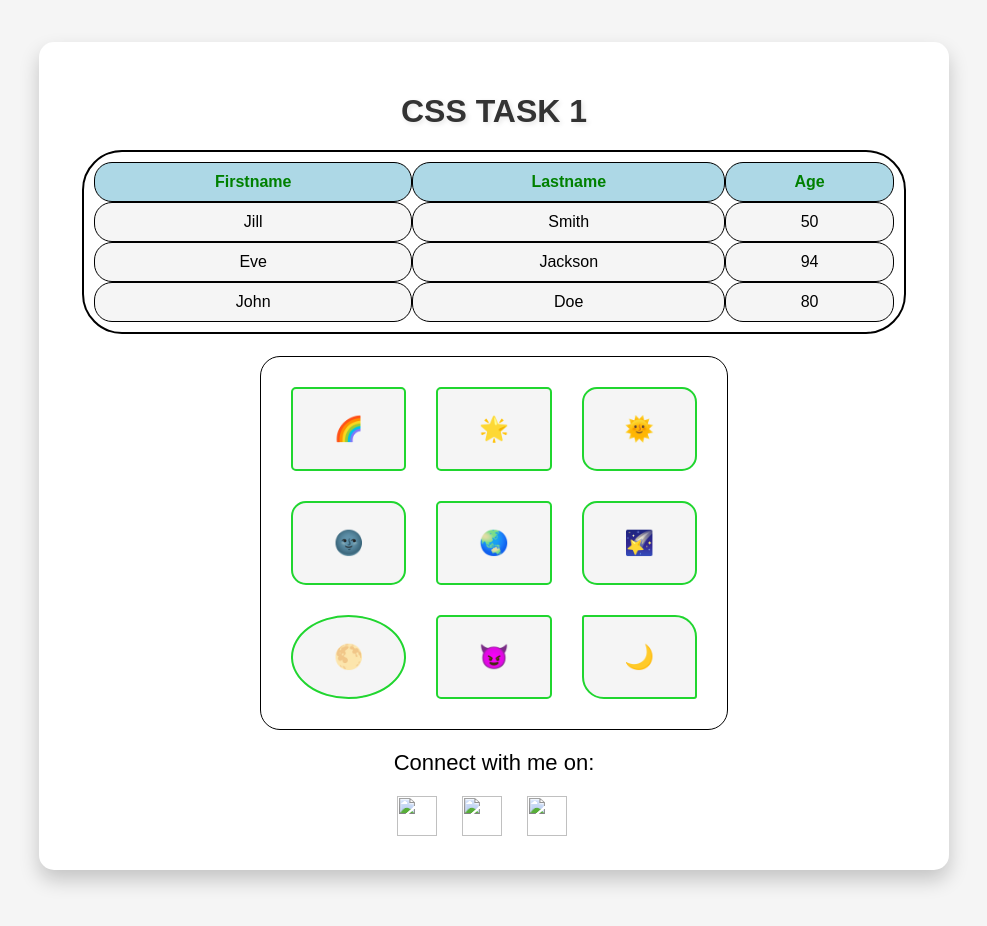
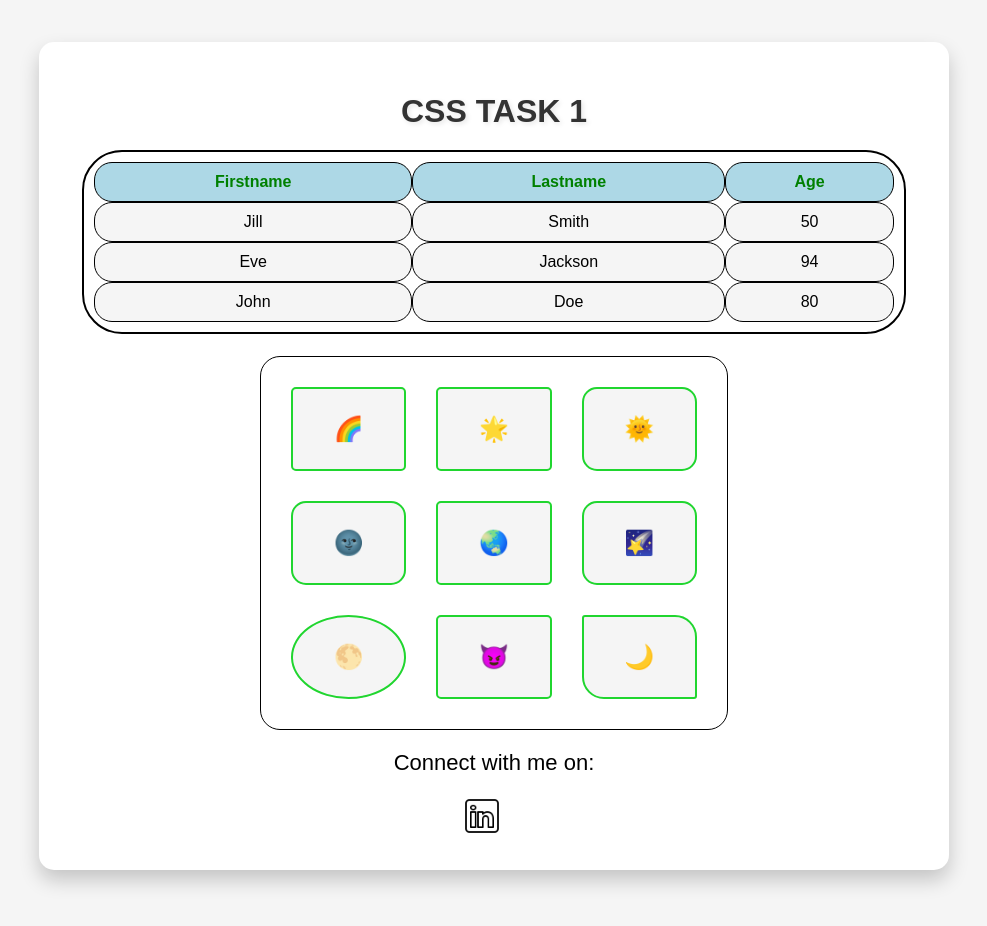
Before and after one commit to Venkata-Rajasekhar/MERN, a plain HTML site: page css_tasks/html/Task_1.html in a window 1280 px wide. Shown: the part 104-1030 px from the top of the page, without its empty margins (146-1133 px from the left). Drawn offline with Linux system fonts and the light colour scheme.

Commit message:
asset fix

```diff
--- a/css_tasks/html/Task_1.html
+++ b/css_tasks/html/Task_1.html
@@ -60,14 +60,8 @@
             </div>
             <p id="h2">Connect with me on:</p>
             <div class="social-icons">
-                <a href="https://www.instagram.com/shrishailpatil000/" target="_blank">
-                    <img src="../Assets/icons8-instagram-50.png"/>
-                </a>
-                <a href="https://twitter.com/ShrishailMPati3" target="_blank">
-                    <img src="../Assets/icons8-twitter-50.png"/>
-                </a>
                 <a href="https://www.linkedin.com/in/shrishail356/" target="_blank">
-                    <img src="../Assets/icons8-linkedin-50.png"/>
+                    <img src="..\..\Assets\icons8-linkedin-50.png"/>
                 </a>
             </div>
         </div>
```
Also changed, not shown: css_tasks/html/Task_2.html (+1 -1 lines), css_tasks/html/Task_3.html (+1 -7 lines), css_tasks/html/Task_4.html (+3 -9 lines), css_tasks/html/Task_5.html (+0 -2 lines), html_tasks/html/Task_1.html (+1 -1 lines), html_tasks/html/Task_2.html (+1 -1 lines), html_tasks/html/Task_3.html (+1 -1 lines), html_tasks/html/Task_4.html (+1 -1 lines), html_tasks/html/Task_5.html (+1 -1 lines).
